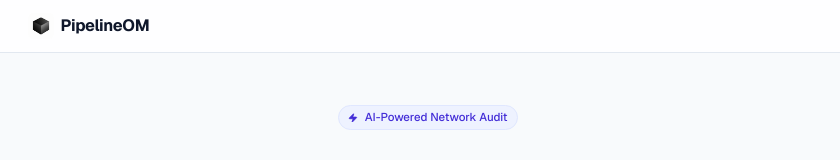
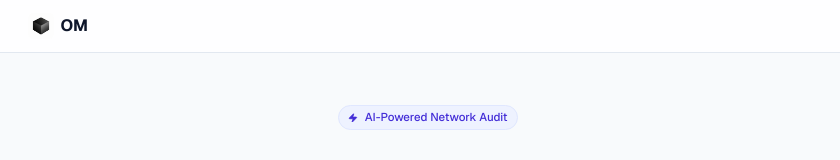
Before and after one commit to chriskirilov/pipelineom, a Next.js app in the folder frontend/: page / in a window 1280 px wide. Shown: the top 160 px of the page, without its empty margins (212-1052 px from the left). Built offline with nearby package versions, Linux system fonts and the light colour scheme.

Commit message:
Update page.tsx
Co-authored-by: Cursor <cursoragent@cursor.com>

```diff
--- a/frontend/src/app/page.tsx
+++ b/frontend/src/app/page.tsx
@@ -111,12 +111,12 @@ export default function Home() {
           <div className="flex items-center gap-2">
             <Image
               src="/logo.png"
-              alt="PipelineOM Logo"
+              alt="OM Logo"
               width={32}
               height={32}
               className="rounded-md"
             />
-            <span className="font-bold text-xl tracking-tight">PipelineOM</span>
+            <span className="font-bold text-xl tracking-tight">OM</span>
           </div>
         </div>
       </nav>
```
